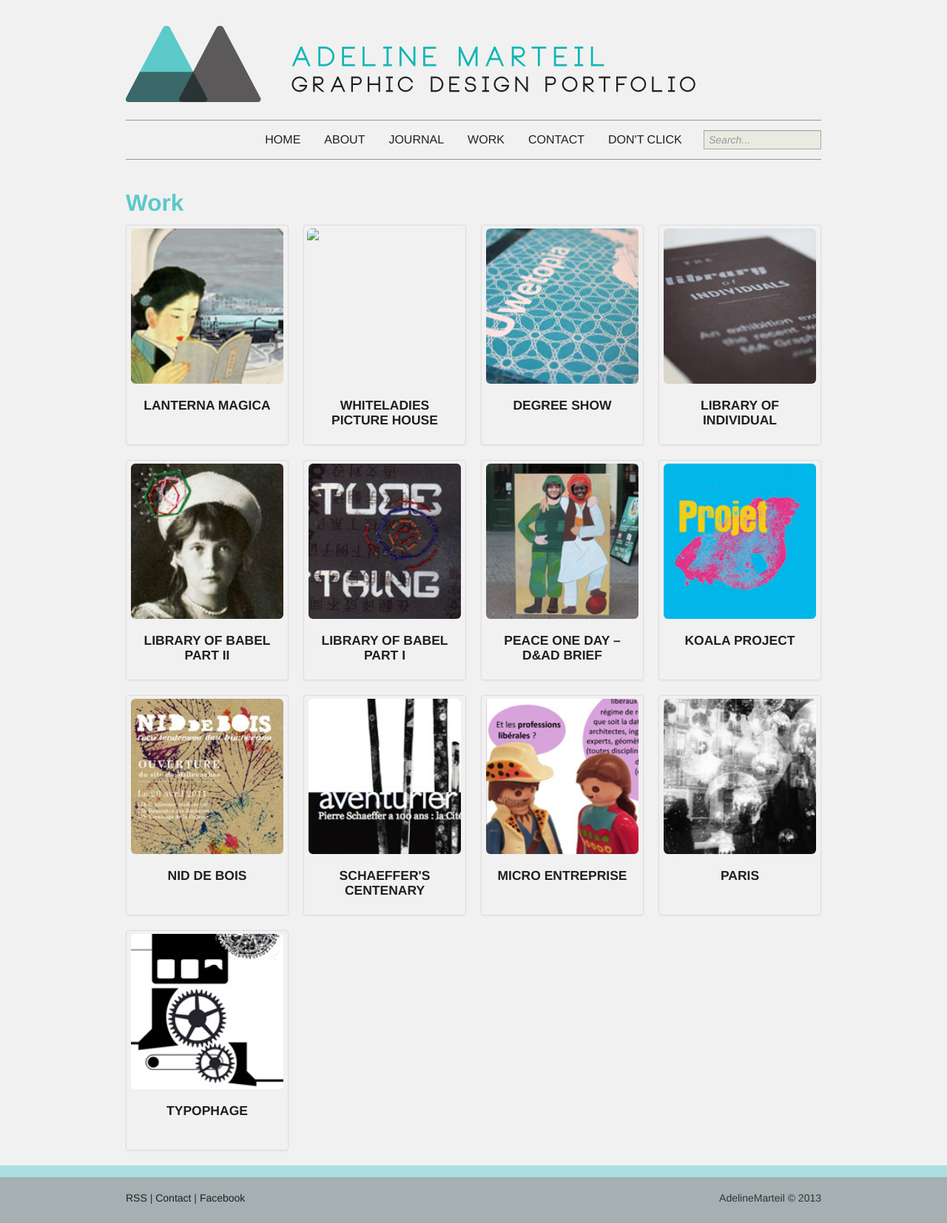
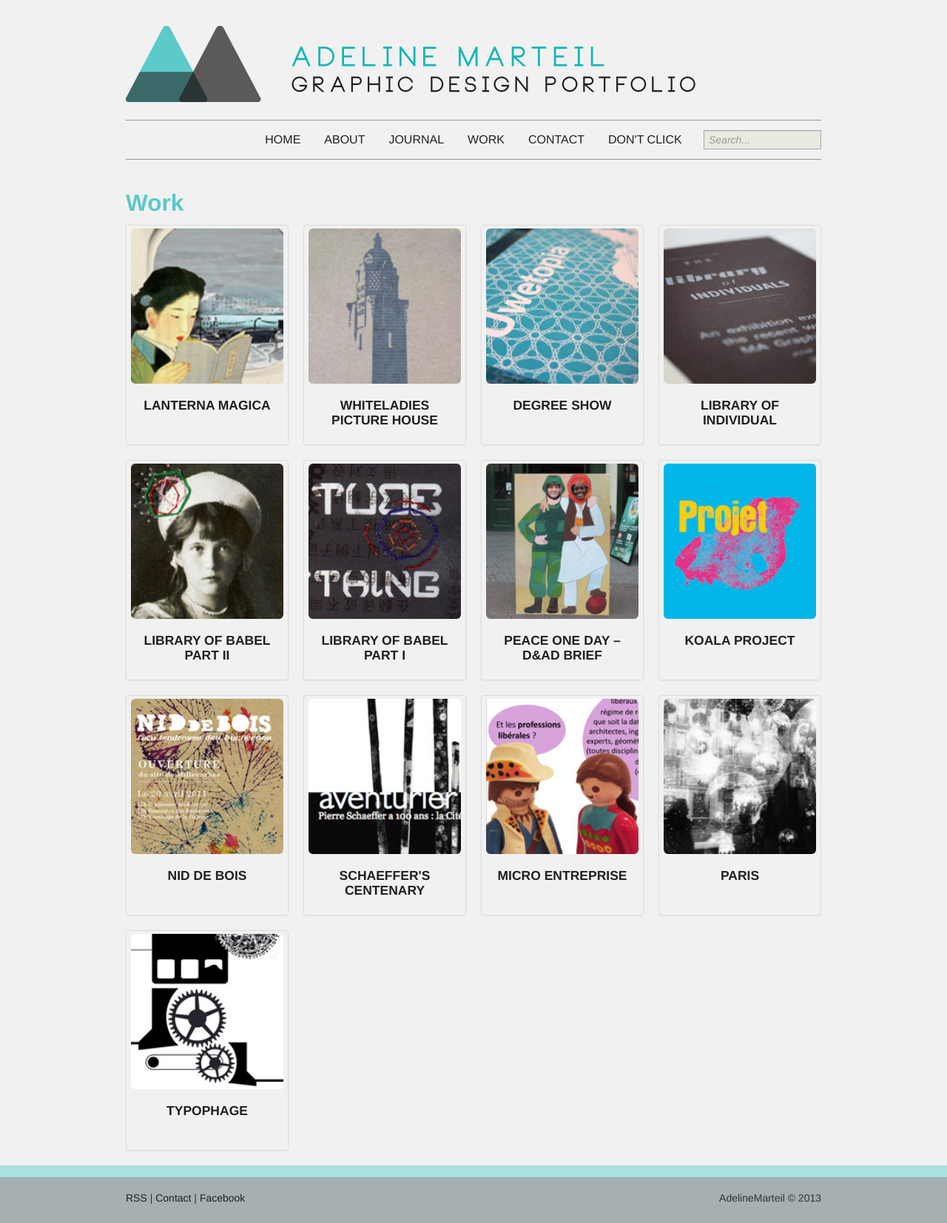
Before and after one commit to Kissy/adeline-marteil, a Jekyll site: the page built from work/index.markdown, in a window 1280 px wide. Shown: the whole page at 74% size. Built offline with Jekyll 4.4.1, drawn with Linux system fonts in a browser that asks for light colours; Markdown is read by kramdown in place of the engine named in the settings.

Commit message:
Update 2013-04-10-whiteladies.markdown

```diff
--- a/_posts/motion/2013-04-10-whiteladies.markdown
+++ b/_posts/motion/2013-04-10-whiteladies.markdown
@@ -2,7 +2,7 @@
 layout: post
 category : motion
 title: Whiteladies Picture House
-thumbnail: img/work/motion/whiteladies/thumbnail.jpg
+thumbnail: thumbnail.jpg
 video: 65707362
 ---
 A short animation parts of the Kickstarter campaign to support the renovation of the Whiteladies Picture House in Bristol.
```
